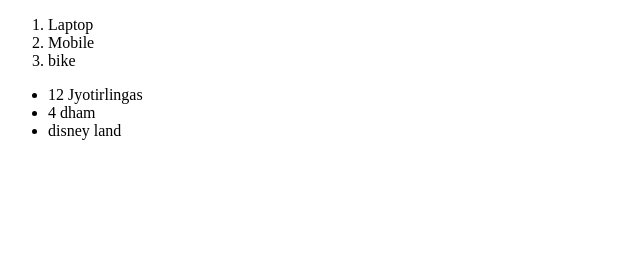
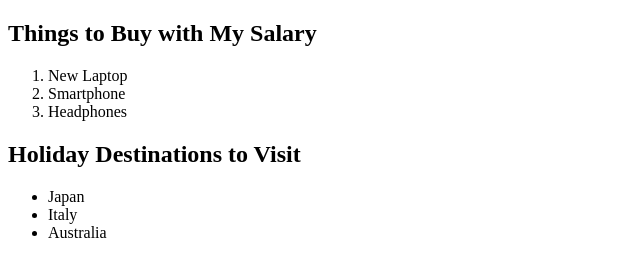
Before and after one commit to acciojob/shopping-or-holiday-Tanuchouksey, a website: page main.html in a window 1280 px wide. Shown: the whole page, without its empty margins (0-640 px from the left). Drawn offline with Linux system fonts and the light colour scheme.

Commit message:
created a submission

```diff
--- a/main.html
+++ b/main.html
@@ -11,16 +11,19 @@
     <script type="text/javascript" src="./script.js">
 </script>
 
-	<ol>
-		<li data-ns-test="shoppingList">Laptop</li>
-		<li data-ns-test="shoppingList">Mobile</li>
-		<li data-ns-test="shoppingList">bike</li>
-	</ol>
-	<ul>
-		<li data-ns-test="hoildayList">12 Jyotirlingas</li>
-		<li data-ns-test="hoildayList">4 dham</li>
-		<li data-ns-test="hoildayList">disney land</li>
-	</ul>
+	<h2>Things to Buy with My Salary</h2>
+    <ol>
+        <li data-ns-test="shoppingList">New Laptop</li>
+        <li data-ns-test="shoppingList">Smartphone</li>
+        <li data-ns-test="shoppingList">Headphones</li>
+    </ol>
+
+    <h2>Holiday Destinations to Visit</h2>
+    <ul>
+        <li data-ns-test="holidayList">Japan</li>
+        <li data-ns-test="holidayList">Italy</li>
+        <li data-ns-test="holidayList">Australia</li>
+    </ul>
 
 </body>
 
```
